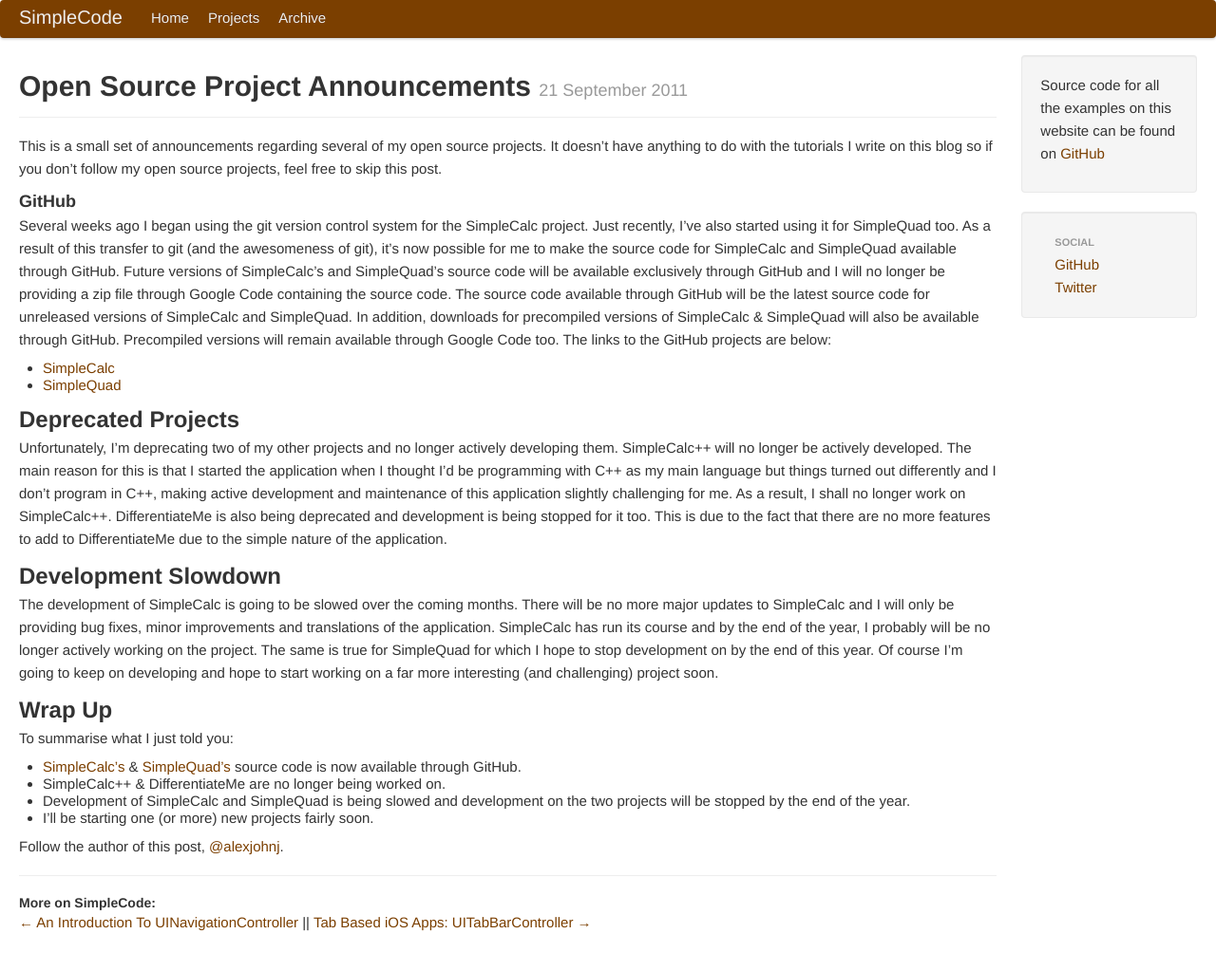
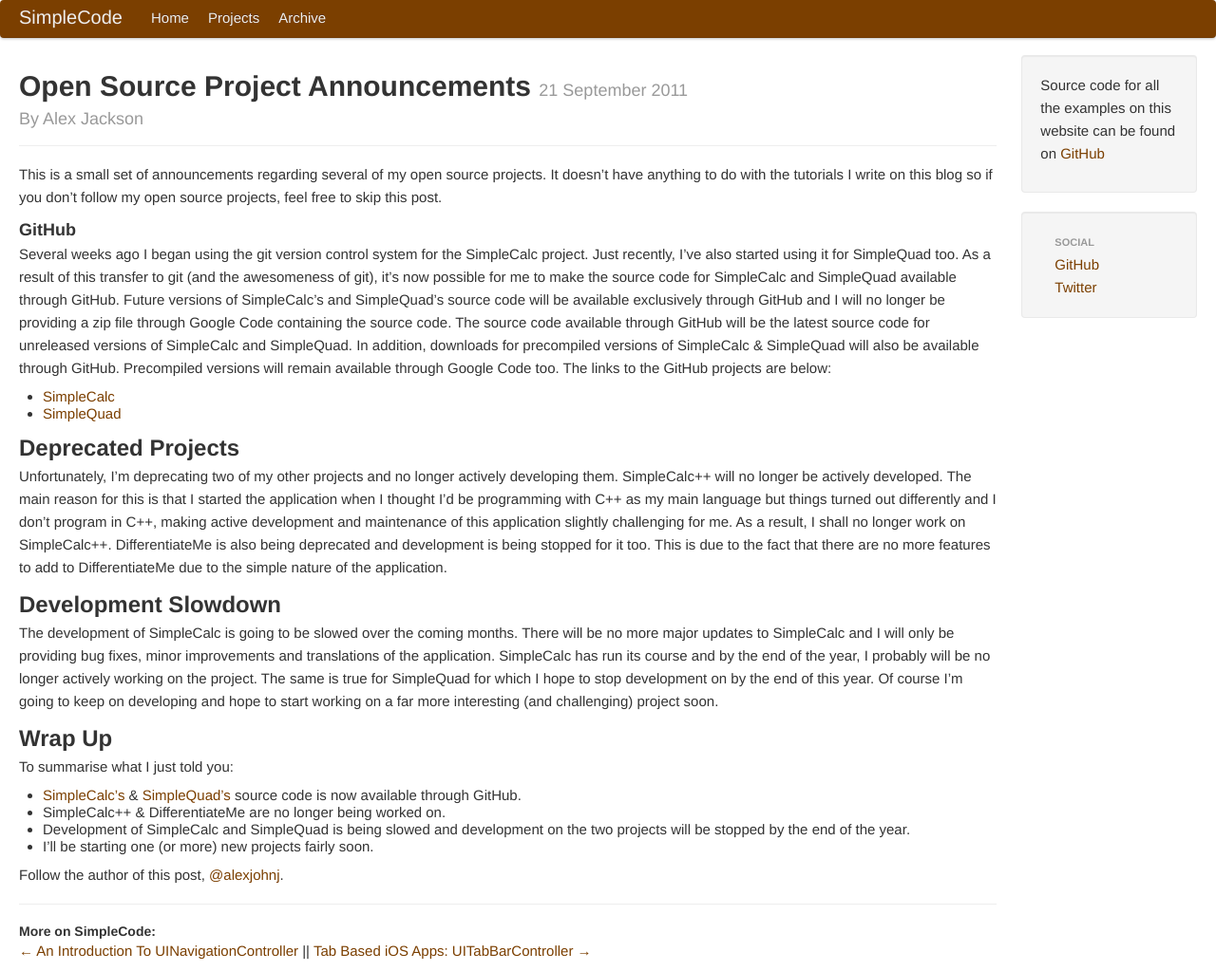
Before and after one commit to alexjohnj/SimpleCode, a Jekyll site: the page built from _posts/2011/09/2011-09-21-open-source-project-announcements.markdown, in a window 1280 px wide. Shown: the whole page at 95% size. Built offline with Jekyll 4.4.1, drawn with Linux system fonts in a browser that asks for light colours; before the commit the page ends 993 px from its top, so only the background shows below that.

```diff
--- a/_layouts/post.html
+++ b/_layouts/post.html
@@ -4,6 +4,8 @@ layout: default
 
 <div class="page-header">
 	<h1>{{ page.title }} <small>{{ page.date | date_to_long_string }} </small></h1>
+	{% if page.author %}<h1><small>By {{ page.author }}</small></h1>
+	{% else %}<h1><small>By {{ site.author }}</small></h1>{% endif %}
 </div>
 {{ content }}
 <hr/>
```
